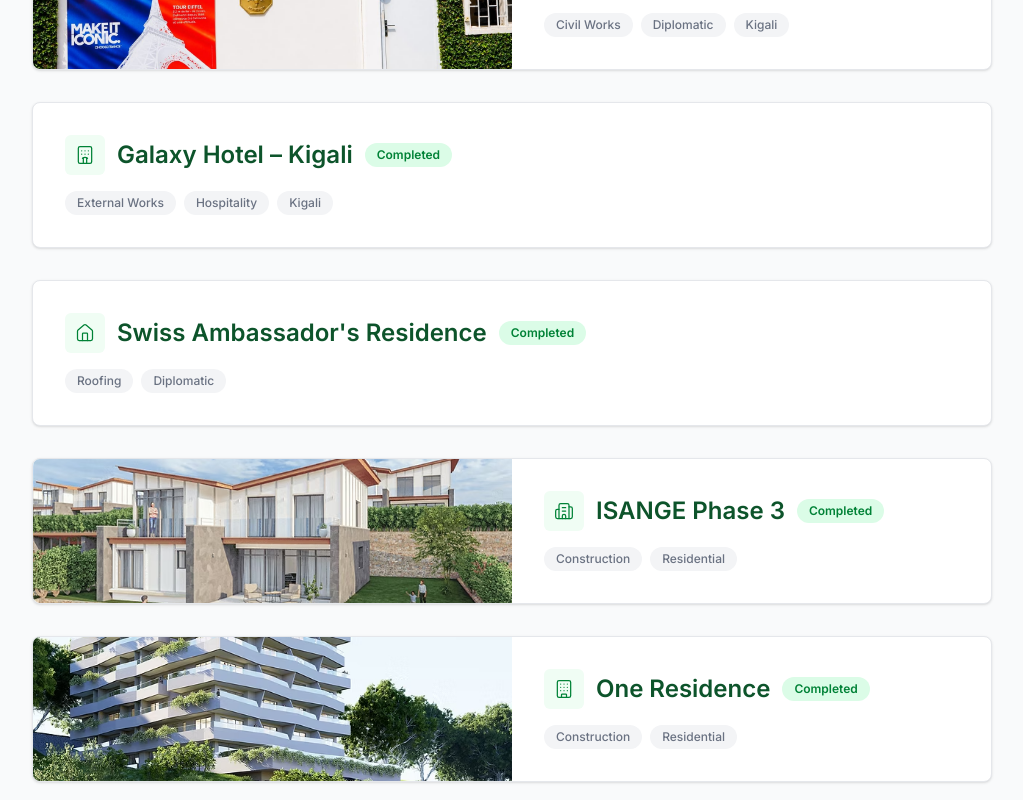
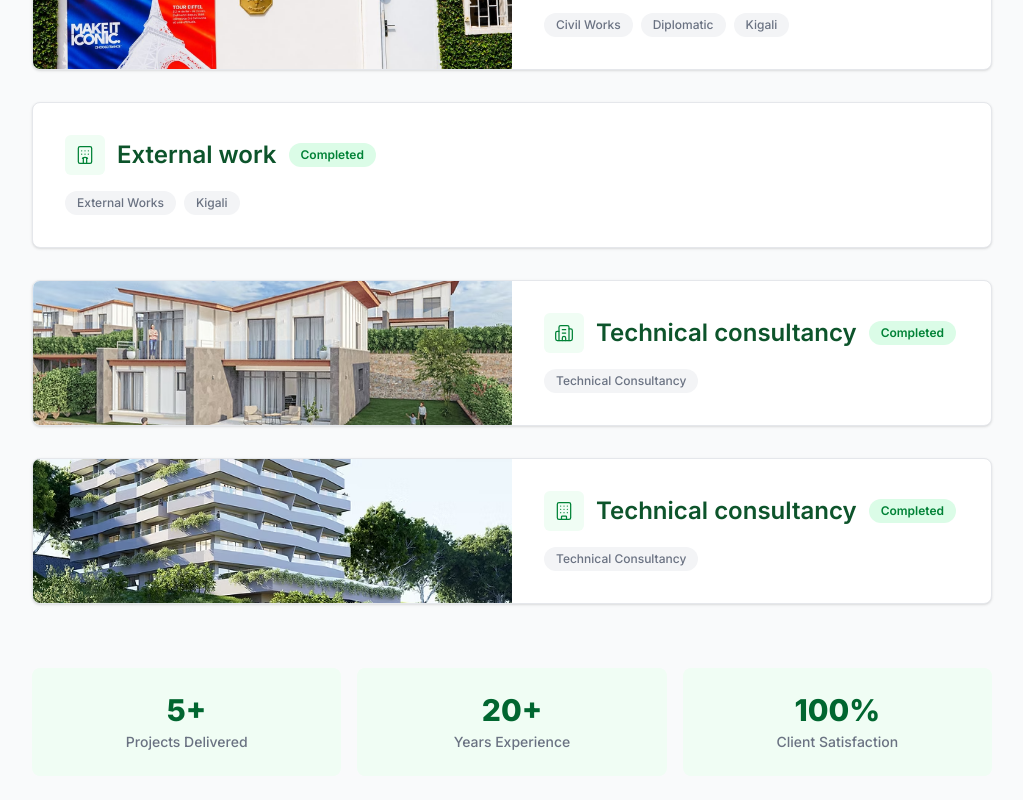
Before and after one commit to japhet175/ecostruct-rwanda, a Next.js app: page /realisations in a window 1280 px wide. Shown: the part 900-1700 px from the top of the page, without its empty margins (128-1151 px from the left). Built offline with nearby package versions, Linux system fonts and the light colour scheme.

Commit message:
feat: rename/remove realisation projects (Technical consultancy, External work)
Co-Authored-By: Claude Code <noreply@anthropic.com>

```diff
--- a/app/i18n/en.json
+++ b/app/i18n/en.json
@@ -170,46 +170,25 @@
         "tags": ["Civil Works", "Diplomatic", "Kigali"]
       },
       {
-        "title": "Galaxy Hotel – Kigali",
+        "title": "External work",
         "status": "Completed",
-        "description": "External site rehabilitation works for Galaxy Hotel in Kigali.",
-        "bullets": [
-          "External site rehabilitation",
-          "Tree stump removal",
-          "Geotextile and stone installation"
-        ],
-        "tags": ["External Works", "Hospitality", "Kigali"]
+        "description": "",
+        "bullets": [],
+        "tags": ["External Works", "Kigali"]
       },
       {
-        "title": "Swiss Ambassador's Residence",
+        "title": "Technical consultancy",
         "status": "Completed",
-        "description": "Roofing project and technical assessment for the Swiss Ambassador's residence.",
-        "bullets": [
-          "Roofing project and technical assessment"
-        ],
-        "tags": ["Roofing", "Diplomatic"]
+        "description": "",
+        "bullets": [],
+        "tags": ["Technical Consultancy"]
       },
       {
-        "title": "ISANGE Phase 3",
+        "title": "Technical consultancy",
         "status": "Completed",
-        "description": "Residential construction project — ISANGE Phase 3, delivered to the highest standards.",
-        "bullets": [
-          "Residential construction",
-          "Structural works",
-          "Finishing works"
-        ],
-        "tags": ["Construction", "Residential"]
-      },
-      {
-        "title": "One Residence",
-        "status": "Completed",
-        "description": "Premium residential build — One Residence, completed with precision and quality finishing.",
-        "bullets": [
-          "Residential construction",
-          "Finishing works",
-          "Quality delivery"
-        ],
-        "tags": ["Construction", "Residential"]
+        "description": "",
+        "bullets": [],
+        "tags": ["Technical Consultancy"]
       }
     ],
     "projectsCount": "Projects Delivered",
--- a/app/i18n/fr.json
+++ b/app/i18n/fr.json
@@ -170,46 +170,25 @@
         "tags": ["Génie civil", "Diplomatique", "Kigali"]
       },
       {
-        "title": "Galaxy Hotel – Kigali",
+        "title": "Travaux extérieurs",
         "status": "Terminé",
-        "description": "Travaux de réhabilitation d'une zone extérieure pour Galaxy Hotel à Kigali.",
-        "bullets": [
-          "Réhabilitation d'une zone extérieure",
-          "Dessouchage",
-          "Pose de géotextile et de pierres"
-        ],
-        "tags": ["Aménagements extérieurs", "Hôtellerie", "Kigali"]
+        "description": "",
+        "bullets": [],
+        "tags": ["Aménagements extérieurs", "Kigali"]
       },
       {
-        "title": "Résidence de l'Ambassadeur de Suisse",
+        "title": "Consultance technique",
         "status": "Terminé",
-        "description": "Projet de toiture et étude technique pour la résidence de l'Ambassadeur de Suisse.",
-        "bullets": [
-          "Projet de toiture et étude technique"
-        ],
-        "tags": ["Toiture", "Diplomatique"]
+        "description": "",
+        "bullets": [],
+        "tags": ["Consultance technique"]
       },
       {
-        "title": "ISANGE Phase 3",
+        "title": "Consultance technique",
         "status": "Terminé",
-        "description": "Projet de construction résidentielle — ISANGE Phase 3, livré selon les plus hauts standards.",
-        "bullets": [
-          "Construction résidentielle",
-          "Gros œuvre",
-          "Travaux de finition"
-        ],
-        "tags": ["Construction", "Résidentiel"]
-      },
-      {
-        "title": "One Residence",
-        "status": "Terminé",
-        "description": "Construction résidentielle haut de gamme — One Residence, achevée avec précision et finitions de qualité.",
-        "bullets": [
-          "Construction résidentielle",
-          "Travaux de finition",
-          "Livraison de qualité"
-        ],
-        "tags": ["Construction", "Résidentiel"]
+        "description": "",
+        "bullets": [],
+        "tags": ["Consultance technique"]
       }
     ],
     "projectsCount": "Projets Livrés",
--- a/app/realisations/page.tsx
+++ b/app/realisations/page.tsx
@@ -4,7 +4,7 @@ import { useState } from 'react'
 import Image from 'next/image'
 import Link from 'next/link'
 import type { LucideIcon } from 'lucide-react'
-import { School, Landmark, Hotel, Home, Building2, Building, Handshake, X } from 'lucide-react'
+import { School, Landmark, Hotel, Building2, Building, Handshake, X } from 'lucide-react'
 import { useLanguage } from '../i18n/LanguageContext'
 
 interface Project {
@@ -19,12 +19,11 @@ const PROJECT_IMAGES: (string | null)[] = [
   '/images/projects/antoine-st-exupery.jpeg',
   '/images/projects/ambassade-france-residence.jpeg',
   null,
-  null,
   '/images/projects/isango-phase-3.avif',
   '/images/projects/one-residence.avif',
 ]
 
-const PROJECT_ICONS: LucideIcon[] = [School, Landmark, Hotel, Home, Building2, Building]
+const PROJECT_ICONS: LucideIcon[] = [School, Landmark, Hotel, Building2, Building]
 
 export default function RealisationsPage() {
   const { t } = useLanguage()
```
